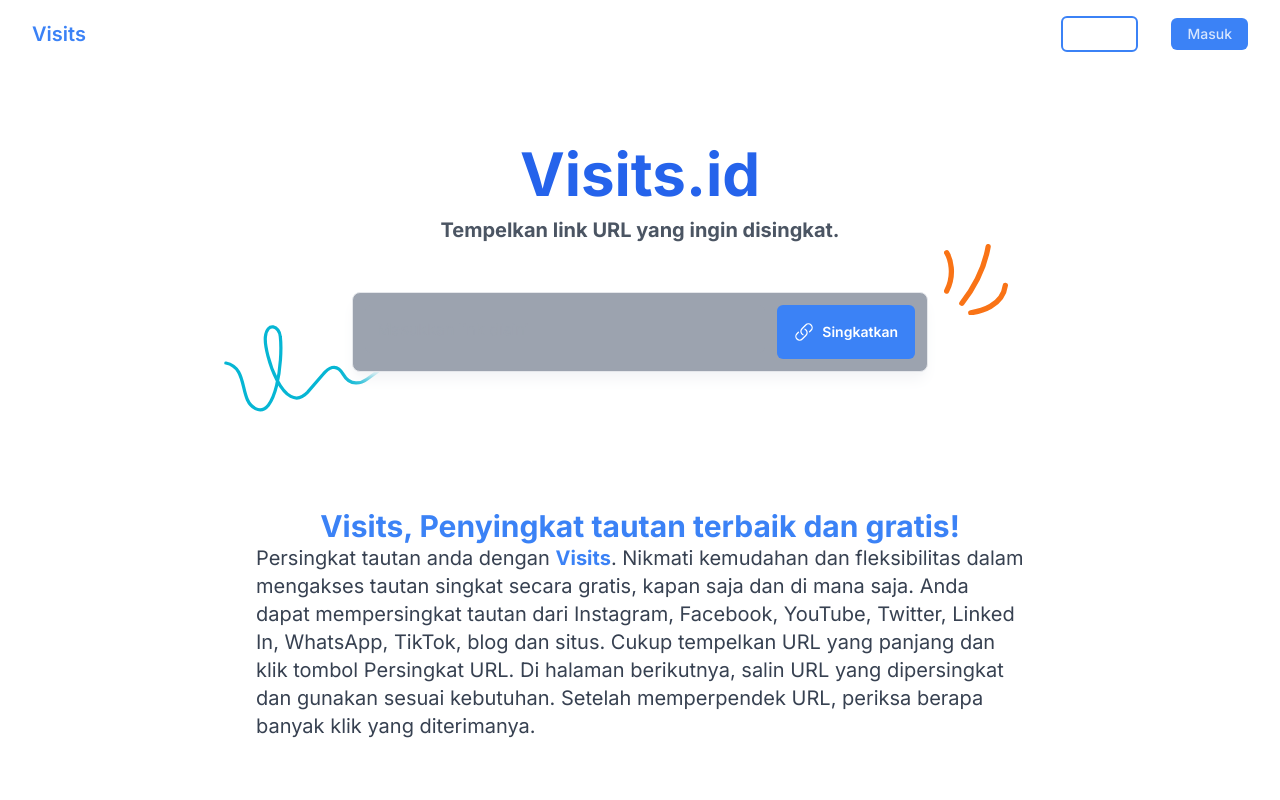
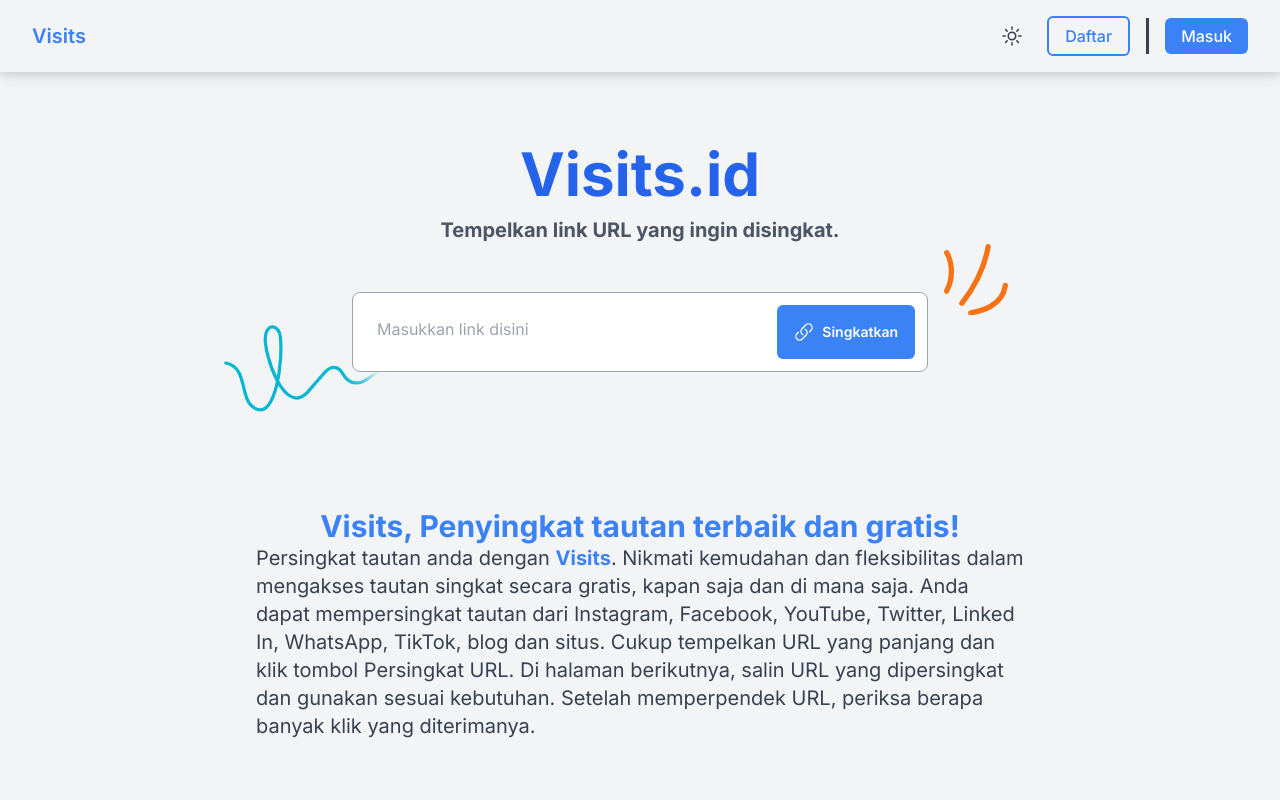
Before and after one commit to irfan-za/visits, a Next.js app: page / in a window 1280 px wide. Shown: the top 800 px of the page. Built offline with nearby package versions, Linux system fonts and the light colour scheme; what @supabase/auth-helpers-nextjs would draw is missing.

Commit message:
feat: update dark theme

```diff
--- /dev/null
+++ b/app/components/DarkModeToggle.js
@@ -0,0 +1,25 @@
+import { useTheme } from "next-themes";
+
+function DarkModeToggle() {
+  const { systemTheme, theme, setTheme } = useTheme();
+  const currentTheme = theme === 'system' ? systemTheme : theme;
+  return (
+    <button
+          onClick={() => currentTheme == "dark"? setTheme('light'): setTheme("dark")}
+          type="button"
+          className="w-[2.375rem] h-[2.375rem] inline-flex justify-center items-center gap-x-2 text-sm font-semibold rounded-full border border-transparent text-white hover:bg-white/20 disabled:opacity-50 disabled:pointer-events-none focus:outline-none focus:ring-1 focus:ring-gray-600">
+          {
+            currentTheme ==='light'?
+            <svg xmlns="http://www.w3.org/2000/svg" fill="none" viewBox="0 0 24 24" strokeWidth={1.5} stroke="currentColor" className="w-6 h-6 text-gray-700 dark:text-white">
+              <path strokeLinecap="round" strokeLinejoin="round" d="M12 3v2.25m6.364.386l-1.591 1.591M21 12h-2.25m-.386 6.364l-1.591-1.591M12 18.75V21m-4.773-4.227l-1.591 1.591M5.25 12H3m4.227-4.773L5.636 5.636M15.75 12a3.75 3.75 0 11-7.5 0 3.75 3.75 0 017.5 0z" />
+            </svg>
+            :
+            <svg xmlns="http://www.w3.org/2000/svg" fill="none" viewBox="0 0 24 24" strokeWidth={1.5} stroke="currentColor" className="w-6 h-6 text-gray-700 dark:text-white">
+              <path strokeLinecap="round" strokeLinejoin="round" d="M21.752 15.002A9.718 9.718 0 0118 15.75c-5.385 0-9.75-4.365-9.75-9.75 0-1.33.266-2.597.748-3.752A9.753 9.753 0 003 11.25C3 16.635 7.365 21 12.75 21a9.753 9.753 0 009.002-5.998z" />
+            </svg>
+          }
+        </button>
+  )
+}
+
+export default DarkModeToggle
--- a/app/components/Navbar.js
+++ b/app/components/Navbar.js
@@ -1,17 +1,19 @@
 import Link from "next/link";
+import DarkModeToggle from "./DarkModeToggle";
 
 export default function HomeNavbar() {
   return (
-    <header className="fixed flex flex-wrap sm:justify-start sm:flex-nowrap z-50 w-full bg-white dark:bg-gray-800 text-sm py-3 sm:py-4 top-0">
+    <header className="fixed flex flex-wrap sm:justify-start sm:flex-nowrap z-50 w-full bg-gray-100 dark:bg-gray-800 drop-shadow-lg text-sm sm:text-base py-3 sm:py-4 top-0">
       <nav className="relative max-w-[85rem] w-full mx-auto px-4 flex sm:items-center sm:justify-between sm:px-6 lg:px-8" ariaLabel="Global">
           <Link className="flex-none text-xl font-semibold text-blue-500" href="/" ariaLabel="Brand">Visits</Link>
 
           <div className="inline-flex items-center justify-end grow gap-x-4">
-            <Link className="flex items-center font-medium text-white/[.8] hover:text-white border-2 border-blue-500 hover:border-blue-600 hover:bg-blue-600 rounded-md px-2 py-1 sm:px-4 sm:py-1.5" href="/auth/register">
+            <DarkModeToggle/>
+            <Link className="flex items-center font-medium text-blue-500 hover:text-white border-2 border-blue-500 hover:border-blue-600 hover:bg-blue-600 rounded-md px-2 py-1 sm:px-4 sm:py-1.5" href="/auth/register">
               Daftar
             </Link>
-            <span className="border-1.5 border-l border-white h-7 sm:h-9"></span>
-            <Link className="flex items-center font-medium text-white/[.8] hover:text-white bg-gradient-to-r bg-blue-500 hover:bg-blue-600 rounded-md px-2 py-1 sm:px-4 sm:py-1.5" href="/auth/login">
+            <span className="border-2 border-l border-gray-700 dark:border-white h-7 sm:h-9"></span>
+            <Link className="flex items-center font-medium text-white bg-gradient-to-r bg-blue-500 hover:bg-blue-600 rounded-md px-2 py-1 sm:px-4 sm:py-1.5" href="/auth/login">
               Masuk
             </Link>
           </div>
--- a/app/components/profile/Navbar.js
+++ b/app/components/profile/Navbar.js
@@ -1,14 +1,10 @@
-'use client'
-import { useTheme } from 'next-themes';
 import Link from 'next/link'
 import React, { useEffect, useState } from 'react'
 import LogoutModal from '../modal/LogoutModal';
 import supabase from '../../api/supabase';
+import DarkModeToggle from '../DarkModeToggle';
 
 function Navbar() {
-  const { systemTheme, theme, setTheme } = useTheme();
-  const currentTheme = theme === 'system' ? systemTheme : theme;
-
   const [showDropdown, setShowDropdown] = useState(false);
   const [open, setOpen] = useState(false)
   const [currentUserAuth, setCurrentUserAuth] = useState(null)
@@ -44,22 +40,7 @@
       </div>
 
       <div className="flex w-full flex-row items-center justify-end gap-2">
-        <button
-          onClick={() => currentTheme == "dark"? setTheme('light'): setTheme("dark")}
-          id="theme-toggle"
-          type="button"
-          className="w-[2.375rem] h-[2.375rem] inline-flex justify-center items-center gap-x-2 text-sm font-semibold rounded-full border border-transparent text-white hover:bg-white/20 disabled:opacity-50 disabled:pointer-events-none focus:outline-none focus:ring-1 focus:ring-gray-600">
-          {
-            currentTheme ==='light'?
-            <svg xmlns="http://www.w3.org/2000/svg" fill="none" viewBox="0 0 24 24" strokeWidth={1.5} stroke="currentColor" className="w-6 h-6">
-              <path strokeLinecap="round" strokeLinejoin="round" d="M12 3v2.25m6.364.386l-1.591 1.591M21 12h-2.25m-.386 6.364l-1.591-1.591M12 18.75V21m-4.773-4.227l-1.591 1.591M5.25 12H3m4.227-4.773L5.636 5.636M15.75 12a3.75 3.75 0 11-7.5 0 3.75 3.75 0 017.5 0z" />
-            </svg>
-            :
-            <svg xmlns="http://www.w3.org/2000/svg" fill="none" viewBox="0 0 24 24" strokeWidth={1.5} stroke="currentColor" className="w-6 h-6">
-              <path strokeLinecap="round" strokeLinejoin="round" d="M21.752 15.002A9.718 9.718 0 0118 15.75c-5.385 0-9.75-4.365-9.75-9.75 0-1.33.266-2.597.748-3.752A9.753 9.753 0 003 11.25C3 16.635 7.365 21 12.75 21a9.753 9.753 0 009.002-5.998z" />
-            </svg>
-          }
-        </button>
+        <DarkModeToggle/>
 
         <div className="relative inline-flex" data-hs-dropdown-placement="bottom-right">
           <button onClick={()=> setShowDropdown(!showDropdown)} type="button" className="w-[2.375rem] h-[2.375rem] inline-flex justify-center items-center gap-x-2 text-sm font-semibold rounded-full border border-transparent text-white hover:bg-white/20 disabled:opacity-50 disabled:pointer-events-none focus:outline-none focus:ring-1 focus:ring-gray-600">
--- a/app/components/profile/Table.js
+++ b/app/components/profile/Table.js
@@ -1,5 +1,4 @@
-'use client'
-import React, { Fragment, useCallback, useEffect, useState } from 'react'
+import React, { Fragment, useEffect, useState } from 'react'
 import FormModal from '../modal/FormModal'
 import { Menu, Transition } from '@headlessui/react'
 import supabase from '../../api/supabase'
--- a/app/page.js
+++ b/app/page.js
@@ -103,6 +103,7 @@
   const copyUrl=()=>navigator.clipboard.writeText(`https://visits.id/p/${shortUrl}`)
   return (
     <ThemeProvider enableSystem={true} attribute="class">
+      <div className="bg-gray-100 dark:bg-gray-900">
       <HomeNavbar/>
       <div className="relative overflow-hidden mt-12 sm:mt-18">
         <div className="max-w-[85rem] mx-auto px-4 sm:px-6 lg:px-8 py-10 sm:py-24">
@@ -117,10 +118,10 @@
 
             <div className="mt-7 sm:mt-12 mx-auto max-w-xl relative">
               <form >
-                <div className="relative z-10 flex space-x-3 p-3 bg-gray-400 border rounded-lg shadow-lg shadow-gray-100 dark:bg-gray-800 dark:border-gray-700 dark:shadow-gray-900/[.2]">
+                <div className="relative z-10 flex space-x-3 p-3 bg-white border border-gray-400 rounded-lg shadow-lg shadow-gray-100 dark:bg-gray-800 dark:border-gray-700 dark:shadow-gray-900/[.2]">
                   <div className="flex-[100%]">
                     <label htmlFor="long_url" className="block text-sm text-gray-700 font-medium dark:text-white"><span className="sr-only">Search article</span></label>
-                    <input type="text" onChange={(e)=>checkUrl(e.target.value, setValidUrl, setLongUrl)} name="long_url" id="long_url" className="p-3 block w-full border-transparent rounded-md focus:border-blue-500 focus:ring-blue-500 dark:bg-gray-800 bg-gray-400 text-gray-700 dark:text-gray-400" placeholder="Masukkan link disini"/>
+                    <input type="text" onChange={(e)=>checkUrl(e.target.value, setValidUrl, setLongUrl)} name="long_url" id="long_url" className="p-3 block w-full border-transparent rounded-md focus:border-blue-500 focus:ring-blue-500 dark:bg-gray-800 bg-white text-gray-700 dark:text-gray-400 focus:outline-none" placeholder="Masukkan link disini"/>
                   </div>
                   <button type="submit" onClick={shortHandler} className="text-sm md:text-base flex items-center">
                     <Link className="p-2 sm:p-4 inline-flex justify-center items-center gap-2 rounded-md border border-transparent font-semibold bg-blue-500 text-white hover:bg-blue-600 focus:outline-none focus:ring-2 focus:ring-blue-500 focus:ring-offset-2 transition-all text-sm dark:focus:ring-offset-gray-800" href="#">
@@ -189,6 +190,7 @@
         }
       </div>
       <Footer/>
+      </div>
       </ThemeProvider>
   )
 }
--- a/app/profile/page.js
+++ b/app/profile/page.js
@@ -1,13 +1,15 @@
+"use client"
+import { ThemeProvider } from 'next-themes'
 import Navbar from '../components/profile/Navbar'
 import Table from '../components/profile/Table'
 
 function Profile() {
 
   return (
-      <div>
+    <ThemeProvider enableSystem={true} attribute="class">
         <Navbar/>
         <Table/>
-      </div>
+      </ThemeProvider>
   )
 }
 
--- a/tailwind.config.js
+++ b/tailwind.config.js
@@ -1,11 +1,11 @@
 /** @type {import('tailwindcss').Config} */
 module.exports = {
-  darkMode: 'class',
   content: [
     './pages/**/*.{js,ts,jsx,tsx,mdx}',
     './components/**/*.{js,ts,jsx,tsx,mdx}',
     './app/**/*.{js,ts,jsx,tsx,mdx}',
   ],
+  darkMode: 'class',
   theme: {
     extend: {
       backgroundImage: {
```
